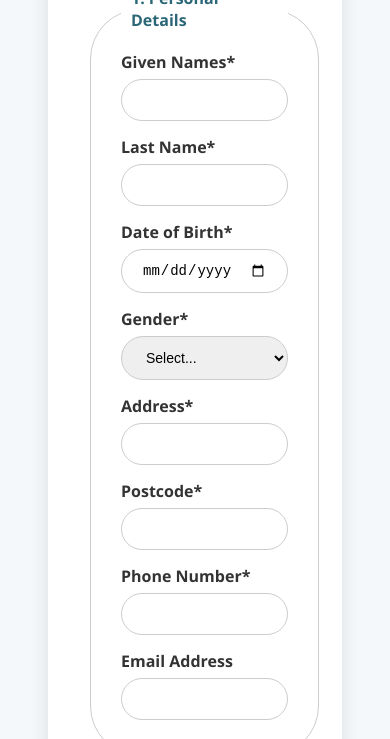
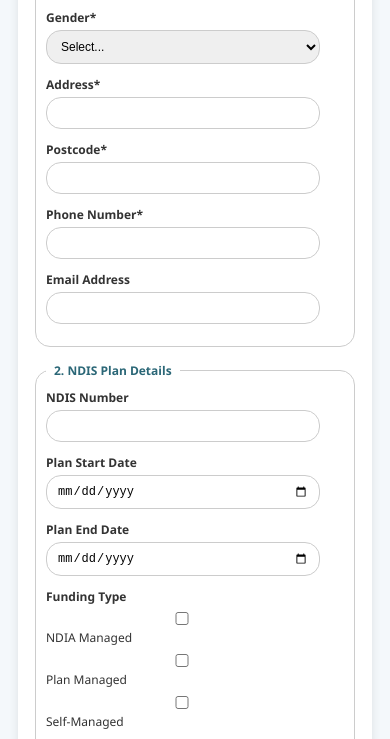
Before and after one commit to jidefortran/uswa, a plain HTML site: page index.html in a window 390 px wide. Shown: the part 350-1089 px from the top of the page. Drawn offline with Linux system fonts and the light colour scheme.

Commit message:
Update index.html
mobile friendly

```diff
--- a/index.html
+++ b/index.html
@@ -1,87 +1,135 @@
-
-
-
 <!DOCTYPE html>
 <html lang="en">
 <head>
     <meta charset="UTF-8">
-  <title>Utmost Solutions WA Referal Form</title>
+    <meta name="viewport" content="width=device-width, initial-scale=1.0">
+    <title>Utmost Solutions WA Referral Form</title>
     <style>
         body {
             background-color: #f4f8fb;
             font-family: 'Segoe UI', sans-serif;
             color: #333;
-      padding: 40px;
+            padding: 20px; /* Adjust padding for smaller screens */
         }
         .container {
-      max-width: 800px;
+            max-width: 100%; /* Make container full width on smaller screens */
             margin: auto;
             background: #fff;
-      padding: 40px;
-      border-radius: 24px;
-      box-shadow: 0 8px 20px rgba(0,0,0,0.1);
+            padding: 20px; /* Adjust padding for smaller screens */
+            border-radius: 12px; /* Slightly reduce border-radius for smaller screens */
+            box-shadow: 0 4px 10px rgba(0,0,0,0.1); /* Slightly reduce shadow */
         }
         .header {
             text-align: center;
-      margin-bottom: 30px;
+            margin-bottom: 20px; /* Adjust margin */
         }
         .header img {
-      width: 120px;
+            width: 80px; /* Reduce logo size */
             height: auto;
         }
         .header h1 {
-      margin-top: 10px;
+            margin-top: 8px;
             color: #2b6777;
-      font-size: 28px;
+            font-size: 20px; /* Reduce heading size */
         }
         fieldset {
             border: 1px solid #ccc;
-      border-radius: 50px;
-      margin-bottom: 30px;
-      padding: 20px 30px;
+            border-radius: 25px; /* Adjust border-radius */
+            margin-bottom: 20px; /* Adjust margin */
+            padding: 15px; /* Adjust padding */
         }
         legend {
-      padding: 0 10px;
+            padding: 0 8px;
             font-weight: bold;
             color: #2b6777;
+            font-size: 14px; /* Adjust legend size */
         }
         .form-group {
-      margin-bottom: 15px;
+            margin-bottom: 12px; /* Adjust margin */
         }
         .form-group label {
             display: block;
-      margin-bottom: 6px;
+            margin-bottom: 4px;
             font-weight: bold;
+            font-size: 14px; /* Adjust label size */
         }
         .form-group input,
         .form-group textarea,
         .form-group select {
-      width: 100%;
-      padding: 12px 20px;
+            width: calc(100% - 24px); /* Adjust width for padding */
+            padding: 10px 12px; /* Adjust padding */
             border: 1px solid #ccc;
-      border-radius: 50px;
+            border-radius: 25px; /* Adjust border-radius */
             box-sizing: border-box;
             font-size: 14px;
         }
         .checkbox-group label {
-      margin-right: 20px;
+            margin-right: 15px;
             font-weight: normal;
+            font-size: 14px; /* Adjust checkbox label size */
         }
         .button-wrapper {
             text-align: center;
-      margin-top: 20px;
+            margin-top: 15px; /* Adjust margin */
         }
         .button-wrapper button {
             background-color: #52ab98;
             color: #fff;
-      padding: 14px 40px;
+            padding: 12px 30px; /* Adjust padding */
             border: none;
-      border-radius: 50px;
+            border-radius: 25px; /* Adjust border-radius */
             font-size: 16px;
             cursor: pointer;
+            width: 80%; /* Make button wider on smaller screens */
         }
         .button-wrapper button:hover {
             opacity: 0.9;
+        }
+
+        /* Media Query for smaller screens */
+        @media (max-width: 600px) {
+            body {
+                padding: 10px;
+            }
+            .container {
+                padding: 15px;
+                border-radius: 8px;
+            }
+            .header img {
+                width: 60px;
+            }
+            .header h1 {
+                font-size: 18px;
+            }
+            fieldset {
+                border-radius: 15px;
+                padding: 10px;
+                margin-bottom: 15px;
+            }
+            legend {
+                font-size: 12px;
+            }
+            .form-group label {
+                font-size: 12px;
+            }
+            .form-group input,
+            .form-group textarea,
+            .form-group select {
+                font-size: 12px;
+                padding: 8px 10px;
+                border-radius: 15px;
+            }
+            .checkbox-group label {
+                font-size: 12px;
+                margin-right: 10px;
+                display: block; /* Stack checkboxes on smaller screens */
+                margin-bottom: 5px;
+            }
+            .button-wrapper button {
+                font-size: 14px;
+                padding: 10px 25px;
+                border-radius: 15px;
+            }
         }
     </style>
 </head>
@@ -89,11 +137,10 @@
     <div class="container">
         <div class="header">
             <img src="https://www.uswa.net.au/wp-content/uploads/2024/10/Logo-1920w-1.png" alt="Logo">
-      <h1>Utmost Solutions WA Referal Form</h1>
+            <h1>Utmost Solutions WA Referral Form</h1>
         </div>
 
        <form action="https://formsubmit.co/enquiries@uswa.net.au" method="POST">
-      <!-- Personal Details -->
             <fieldset>
                 <legend>1. Personal Details</legend>
                 <div class="form-group">
@@ -136,7 +183,6 @@
                 </div>
             </fieldset>
 
-      <!-- NDIS Plan Details -->
             <fieldset>
                 <legend>2. NDIS Plan Details</legend>
                 <div class="form-group">
@@ -165,7 +211,6 @@
                 </div>
             </fieldset>
 
-      <!-- Support Requested -->
             <fieldset>
                 <legend>3. Support Requested</legend>
                 <div class="form-group">
@@ -182,7 +227,6 @@
                 </div>
             </fieldset>
 
-      <!-- Referral Information -->
             <fieldset>
                 <legend>4. Referral Information</legend>
                 <div class="form-group">
@@ -223,7 +267,6 @@
                 </div>
             </fieldset>
 
-      <!-- FormSubmit settings -->
             <input type="hidden" name="_captcha" value="false">
             <input type="hidden" name="_template" value="table">
             <input type="hidden" name="_autoresponse" value="Thank you for your referral. We will be in touch shortly.">
```
Lines whose indentation alone changed are shown as unchanged.
